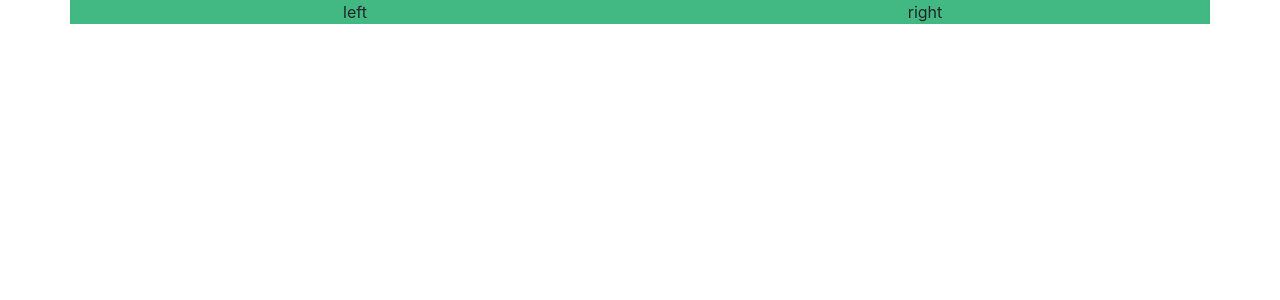
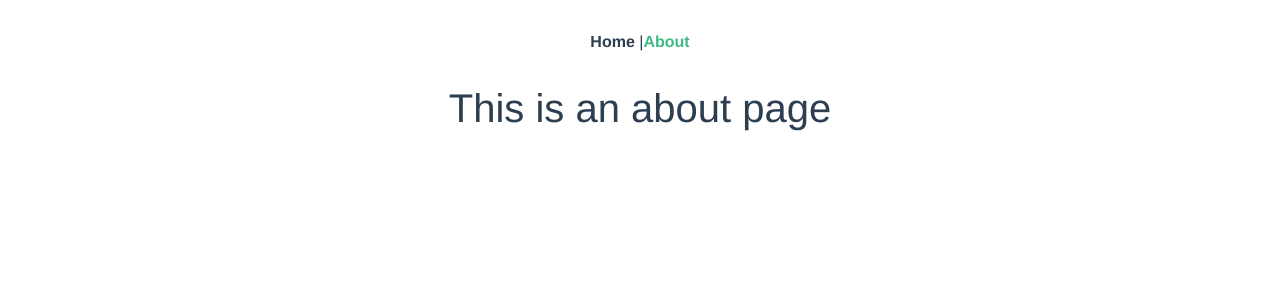
Before and after one commit to nejdetkadir/cuaderno, a Vue app: page /about in a window 1280 px wide. Shown: the top 300 px of the page. Built offline with nearby package versions, Linux system fonts and the light colour scheme.

Commit message:
Add vue-router

```diff
--- a/package.json
+++ b/package.json
@@ -19,11 +19,13 @@
     "popper.js": "^1.16.1",
     "pug": "^3.0.0",
     "pug-plain-loader": "^1.1.0",
-    "vue": "^2.6.11"
+    "vue": "^2.6.11",
+    "vue-router": "^3.2.0"
   },
   "devDependencies": {
     "@vue/cli-plugin-babel": "~4.5.0",
     "@vue/cli-plugin-eslint": "~4.5.0",
+    "@vue/cli-plugin-router": "^4.5.9",
     "@vue/cli-service": "~4.5.0",
     "babel-eslint": "^10.1.0",
     "electron": "^9.0.0",
--- a/src/App.vue
+++ b/src/App.vue
@@ -1,20 +1,31 @@
 <template lang="pug">
-  .container
-    .row.text-center
-      .col-md-6
-        | left
-      .col-md-6
-        | right
+  #app
+    #nav
+      router-link(to='/') Home
+      |  |
+      router-link(to='/about') About
+    router-view
 </template>
 
-<script>
-export default {
-  name: 'App'
-}
-</script>
+<style>
+  #app {
+    font-family: Avenir, Helvetica, Arial, sans-serif;
+    -webkit-font-smoothing: antialiased;
+    -moz-osx-font-smoothing: grayscale;
+    text-align: center;
+    color: #2c3e50;
+  }
 
-<style>
-  .col-md-6{
-    background-color: #42b983;
+  #nav {
+    padding: 30px;
+  }
+
+  #nav a {
+    font-weight: bold;
+    color: #2c3e50;
+  }
+
+  #nav a.router-link-exact-active {
+    color: #42b983;
   }
 </style>
--- a/src/background.js
+++ b/src/background.js
@@ -27,7 +27,7 @@
   if (process.env.WEBPACK_DEV_SERVER_URL) {
     // Load the url of the dev server if in development mode
     await win.loadURL(process.env.WEBPACK_DEV_SERVER_URL)
-    //if (!process.env.IS_TEST) win.webContents.openDevTools()
+    if (!process.env.IS_TEST) win.webContents.openDevTools()
   } else {
     createProtocol('app')
     // Load the index.html when not in development
--- a/src/main.js
+++ b/src/main.js
@@ -2,9 +2,11 @@
 import App from './App.vue'
 import 'bootstrap'
 import 'bootstrap/dist/css/bootstrap.min.css'
+import router from './router'
 
 Vue.config.productionTip = false
 
 new Vue({
-  render: h => h(App),
+  router,
+  render: h => h(App)
 }).$mount('#app')
--- /dev/null
+++ b/src/router/index.js
@@ -0,0 +1,29 @@
+import Vue from 'vue'
+import VueRouter from 'vue-router'
+import Home from '../views/Home.vue'
+
+Vue.use(VueRouter)
+
+const routes = [
+  {
+    path: '/',
+    name: 'Home',
+    component: Home
+  },
+  {
+    path: '/about',
+    name: 'About',
+    // route level code-splitting
+    // this generates a separate chunk (about.[hash].js) for this route
+    // which is lazy-loaded when the route is visited.
+    component: () => import(/* webpackChunkName: "about" */ '../views/About.vue')
+  }
+]
+
+const router = new VueRouter({
+  mode: 'history',
+  base: process.env.BASE_URL,
+  routes
+})
+
+export default router
--- /dev/null
+++ b/src/views/About.vue
@@ -0,0 +1,4 @@
+<template lang="pug">
+  .about
+    h1 This is an about page
+</template>
--- /dev/null
+++ b/src/views/Home.vue
@@ -0,0 +1,4 @@
+<template lang="pug">
+  .home
+    h1 This is home page
+</template>
```
Also changed, not shown: 1 other file (tests, documents, lock files or other folders).
